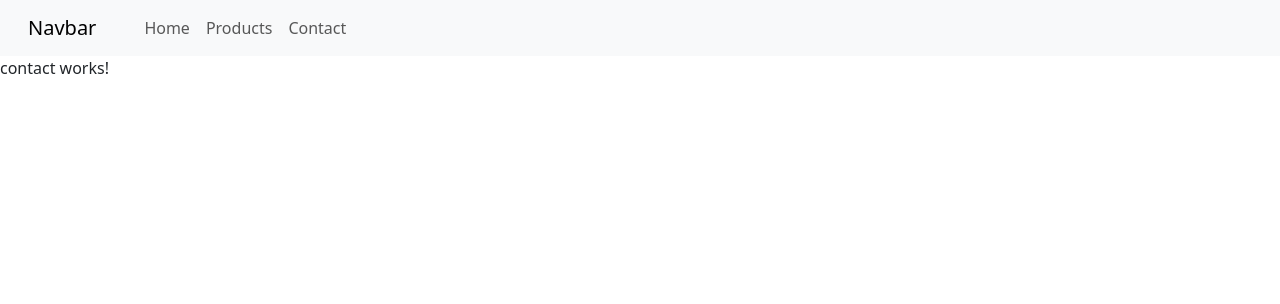
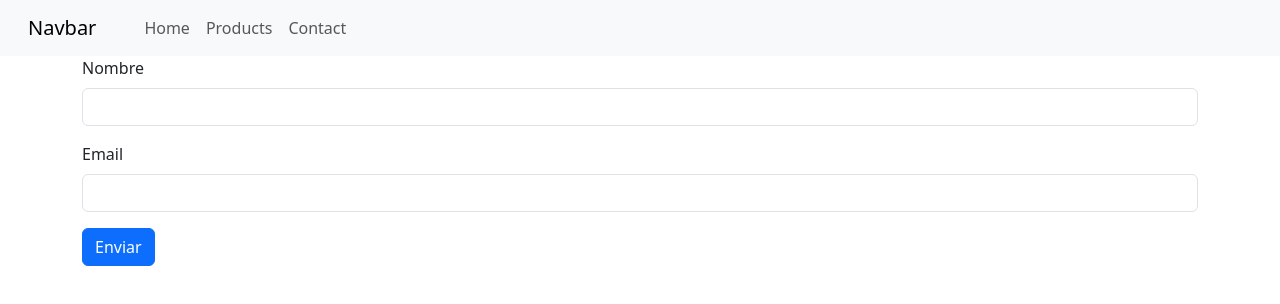
Before and after one commit to Germany2k9/landing-page, an Angular app: page /contact in a window 1280 px wide. Shown: the top 304 px of the page. Built offline with nearby package versions, Linux system fonts and the light colour scheme.

Commit message:
Formulario basados en plantilla  importados en el Forms Module [Template -driven]

```diff
--- a/src/app/app.module.ts
+++ b/src/app/app.module.ts
@@ -7,6 +7,7 @@ import { HomeComponent } from './home/home.component';
 import { ProductsComponent } from './products/products.component';
 import { ContactComponent } from './contact/contact.component';
 import { ProductDetailComponent } from './product-detail/product-detail.component';
+import { FormsModule, ReactiveFormsModule } from '@angular/forms';
 
 @NgModule({
   declarations: [
@@ -19,7 +20,9 @@ import { ProductDetailComponent } from './product-detail/product-detail.componen
   ],
   imports: [
     BrowserModule,
-    AppRoutingModule
+    AppRoutingModule,
+    FormsModule,      //formularios de tipo plantilla.
+    ReactiveFormsModule // formularios de tipo teactivo.
   ],
   providers: [],
   bootstrap: [AppComponent]
--- a/src/app/contact/contact.component.html
+++ b/src/app/contact/contact.component.html
@@ -1 +1,15 @@
-<p>contact works!</p>
+<div class="container">
+<form #miFormulario="ngForm" (ngSubmit)="enviar()">
+    <div class="mb-3">
+      <label for="name" class="form-label">Nombre</label>
+      <input type="text" class="form-control" id="name" [(ngModel)]="usuario.nombre" required [ngModelOptions]="{standalone: true}">
+    </div>
+
+    <div class="mb-3">
+        <label for="exampleInputEmail1" class="form-label">Email</label>
+        <input type="email" class="form-control" id="email" [(ngModel)]="usuario.email" required [ngModelOptions]="{standalone: true}">
+    </div>
+
+    <button type="submit" class="btn btn-primary">Enviar</button>
+  </form>
+</div>
--- a/src/app/contact/contact.component.ts
+++ b/src/app/contact/contact.component.ts
@@ -7,4 +7,12 @@ import { Component } from '@angular/core';
 })
 export class ContactComponent {
 
+  public usuario: any= {
+    nombre:'',
+    email:''
+  }
+
+  enviar(){
+    console.log(this.usuario);
+  }
 }
```
